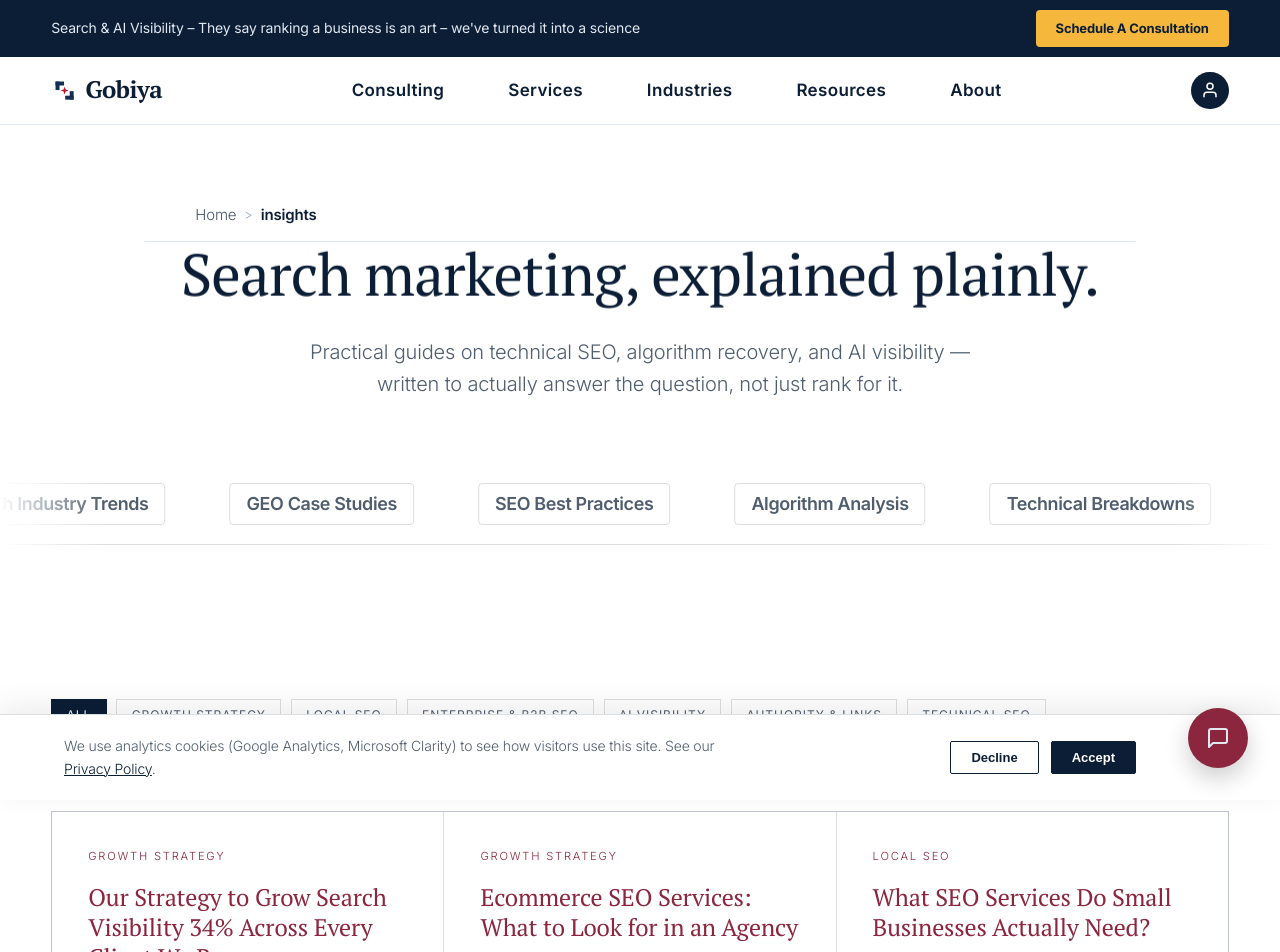
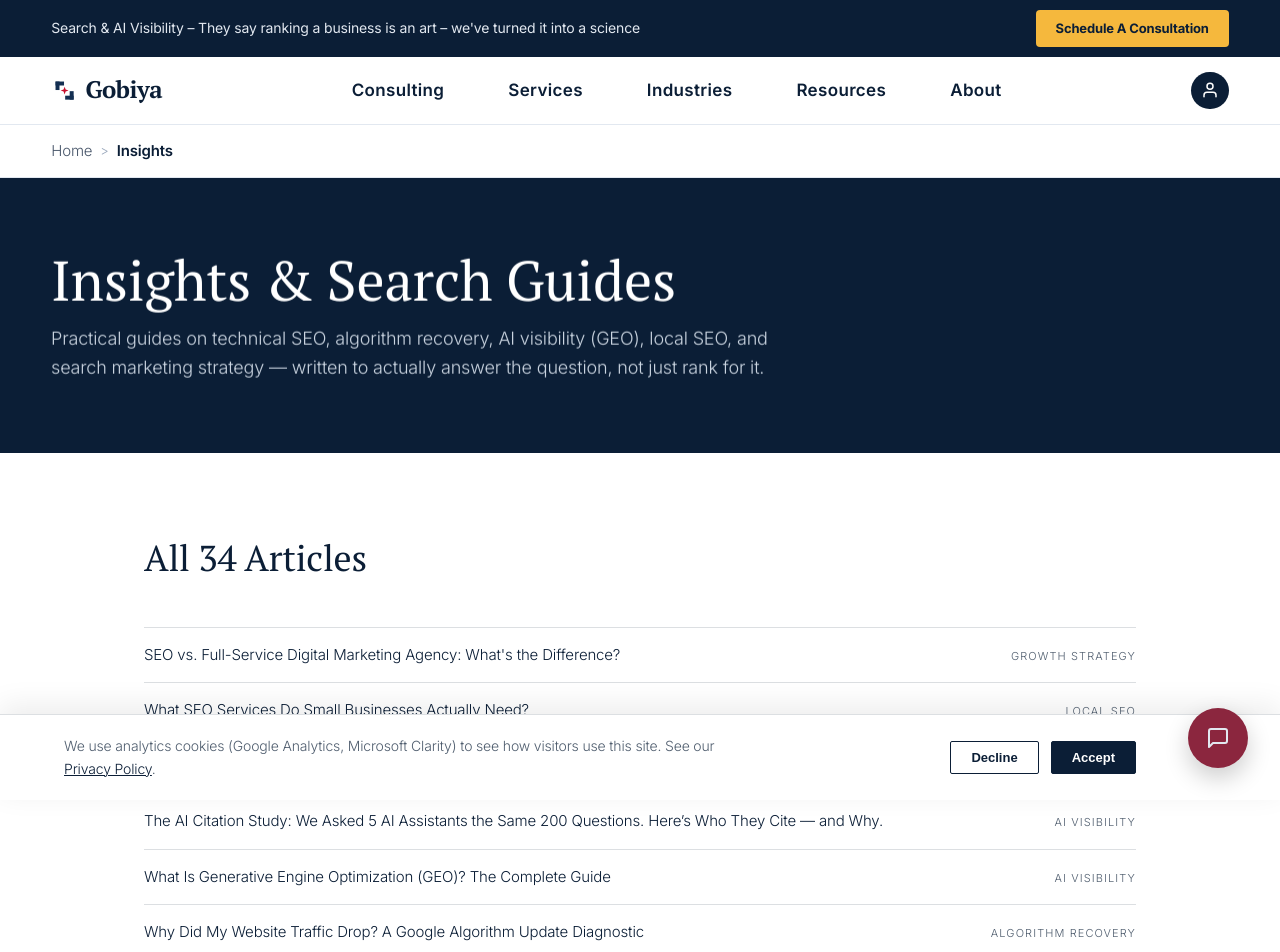
Before and after one commit to banmart/gobiya-07082026, a Next.js app: page /insights in a window 1280 px wide. Shown: the top 952 px of the page. Built offline with nearby package versions, Linux system fonts and the light colour scheme.

Commit message:
feat: add subpage hero to /insights and streamline page to full articles list

```diff
--- a/app/insights/page.js
+++ b/app/insights/page.js
@@ -1,54 +1,36 @@
 import { INSIGHTS } from '../../lib/insights';
-import InsightsGrid from '../../components/InsightsGrid';
 import { buildMetadata } from '../../lib/meta';
-import TopicMarquee from '../../components/TopicMarquee';
 import Breadcrumbs from '../../components/Breadcrumbs';
 
 export const metadata = buildMetadata({
-  title: 'Insights — SEO & AI Visibility Guides',
+  title: 'Insights — Search & AI Visibility Guides',
   description:
-    'Practical guides on technical SEO, algorithm recovery, AI visibility (GEO), local SEO, and search marketing pricing from the Gobiya team.',
+    'Practical guides on technical SEO, algorithm recovery, AI visibility (GEO), local SEO, and search marketing strategy from the Gobiya team.',
   path: '/insights',
 });
 
 export default function InsightsPage() {
   return (
     <main id="top">
+      {/* ══ 1. Breadcrumbs ══ */}
+      <Breadcrumbs items={[{ label: 'Home', href: '/' }, { label: 'Insights' }]} />
 
-      <section className="page-hero section">
-        <div className="container container--narrow">
-          <Breadcrumbs items={[{ label: 'Home', href: '/' }, { label: 'insights' }]} />
-          <h1 className="statement" data-split>Search marketing, explained plainly.</h1>
-          <p className="lede" data-reveal>Practical guides on technical SEO, algorithm recovery, and AI visibility — written to actually answer the question, not just rank for it.</p>
-        </div>
-      </section>
-      <TopicMarquee topics={["Algorithm Analysis", "Technical Breakdowns", "Search Industry Trends", "GEO Case Studies", "SEO Best Practices"]} />
-
-
-      {/* ══════════ Article grid ══════════ */}
-      <section className="section" id="articles">
+      {/* ══ 2. Subhero Dark Banner (Matching /seo-services-los-angeles) ══ */}
+      <section className="mw-subhero">
         <div className="container">
-          <InsightsGrid
-            articles={INSIGHTS.map((a, i) => ({ a, i }))
-              .sort((x, y) => new Date(y.a.date) - new Date(x.a.date) || y.i - x.i)
-              .map(({ a }) => a)}
-          />
+          <h1 className="mw-subhero__title">Insights &amp; Search Guides</h1>
+          <p className="mw-subhero__dek">
+            Practical guides on technical SEO, algorithm recovery, AI visibility (GEO), local SEO, and search marketing strategy — written to actually answer the question, not just rank for it.
+          </p>
         </div>
       </section>
 
-      {/* ══════════ Full archive ══════════
-          InsightsGrid paginates client-side at 6 per page, so only the first 6
-          articles ever appear as links in the server-rendered HTML — the other
-          28 had no crawlable path from this hub at all. GSC confirmed the
-          damage: a cluster of /insights/* URLs sitting at "Discovered -
-          currently not indexed" with last_crawl_time null, i.e. found via the
-          sitemap but never considered worth fetching, which is what happens to
-          a page nothing links to. This list is plain server-rendered anchors
-          for every article, so the grid keeps its UX and the crawler gets a
-          complete path. */}
-      <section className="section section--tint" id="all-articles">
+      {/* ══ 3. All Articles Archive List ══ */}
+      <section className="section" id="all-articles" style={{ paddingBlock: 'clamp(3.5rem, 6vw, 5rem)', background: '#FFFFFF' }}>
         <div className="container container--narrow">
-          <h2 className="statement statement--small">All {INSIGHTS.length} articles</h2>
+          <h2 style={{ fontFamily: "'PT Serif', Georgia, serif", fontSize: 'clamp(1.75rem, 3vw, 2.25rem)', color: '#0B1E36', marginBottom: '2rem' }}>
+            All {INSIGHTS.length} Articles
+          </h2>
           <ul className="archive-list">
             {INSIGHTS.map((a) => (
               <li key={a.slug} className="archive-list__item">
@@ -62,17 +44,17 @@ export default function InsightsPage() {
         </div>
       </section>
 
-      {/* ══════════ CTA ══════════ */}
-      <section className="cta section section--tint" id="contact">
-        <div className="container container--narrow">
-          <h2 className="cta__title" data-split>Have a question this didn&apos;t answer?</h2>
-          <div className="cta__actions" data-reveal>
-            <a href="/free-site-scan" className="btn btn--solid btn--big">Schedule a Consultation</a>
-            <a href="tel:+13237441338" className="btn btn--ghost btn--big">323-744-1338</a>
-          </div>
+      {/* ══ 4. Bottom Navy CTA Banner ══ */}
+      <section className="mw-navy-banner">
+        <div className="container">
+          <h2 className="mw-navy-banner__title">
+            Have a question these guides didn&apos;t answer?
+          </h2>
+          <a href="/free-site-scan" className="mw-navy-banner__btn">
+            Schedule a Consultation
+          </a>
         </div>
       </section>
-
     </main>
   );
 }
```
